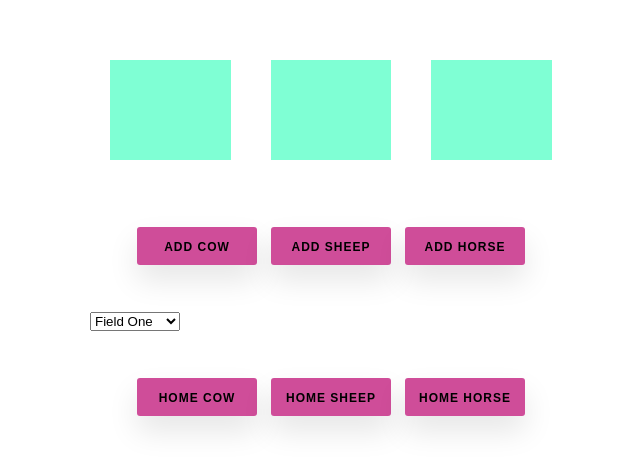
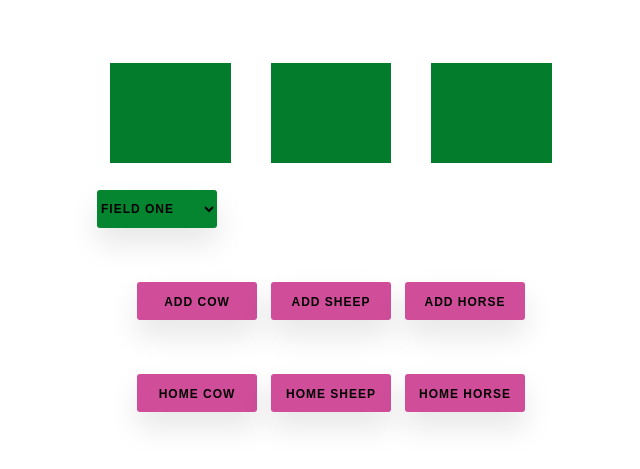
Before and after one commit to dkeparute/React, a React (Create React App) app: page / in a window 1280 px wide. Shown: the part 149-618 px from the top of the page, without its empty margins (309-949 px from the left). Built offline with nearby package versions, Linux system fonts and the light colour scheme.

Commit message:
Ketvirtadienio paskaita

```diff
--- a/src/App.jsx
+++ b/src/App.jsx
@@ -5,22 +5,22 @@ import idGenerator from "./Common/idGenerator";
 function App() {
 
     const [field, setField] = useState([]);
-    // kontroliuojamas STATE
+
     const [fieldNumber, setFieldNumber] = useState(1);
 
-    // Add klausia ka prideti (what: avi ar karve)
+
     const add = (what) => {
-        // pasidarom field kopija nes state busenos tiesiogiai negalime keist
+
         const fieldCopy = field.slice();
-        // tada pridedame karve arba avi  i field kopija
+
         fieldCopy.push({
             id: idGenerator(),
             animal: what,
             field: parseInt(fieldNumber)
         });
-        // atiduojam field kopija
+
         setField(fieldCopy);
-        // tuo paciu pasetinam i local storaga
+        // NORINT JOG NEISITRINTU INFORMACIJA
         localStorage.setItem('animals', JSON.stringify(fieldCopy));
         console.log(fieldCopy);
     }
@@ -28,18 +28,15 @@ function App() {
     const selectField = event => {
         setFieldNumber(event.target.value);
     }
-
+// NORINT JOG PASPAUDUS ISSITRINTU GYVULYS
     const goHome = (id) => {
         const fieldCopy = field.slice();
-        fieldCopy.forEach((a, i) => {
-            if (a.id === id) {
-                fieldCopy.splice(i, 1);
-            }
-        });
+        const ind= fieldCopy.findIndex(e => e.id === id);
+        fieldCopy.splice(ind, 1);
         setField(fieldCopy);
         localStorage.setItem('animals', JSON.stringify(fieldCopy));
     }
-
+// NORINT JOG PASPAUDUS ISVALYTU VISA GRUPE GYVULIU
     const groupGoHome = (group) => {
         const fieldCopy = field.slice();
         while (true) {
@@ -55,9 +52,11 @@ function App() {
 
 
     useEffect(() => {
-        // klausiam ar ka nors turi is gyvuliu
+        //  klausiame ar tu turi kokiu nors gyvuliu? Atsakymas bus null - nieko nera
         const animalsfromStorage = localStorage.getItem('animals');
+        // jeigu yra gyvuliu, tada rasome:
         if (null !== animalsfromStorage) {
+            // ir pasetinam i STATE
             setField(JSON.parse(animalsfromStorage));
         }
     }, []);
@@ -67,30 +66,29 @@ function App() {
         <>
             <div className='field'>
                 <div className='field_part'>
-                    {/* sukuriamas naujas komponentas GroupAnimal */}
-                    {field.map((fieldAnimal, index) => <GroupAnimal key={index} field={1} fieldAnimal={fieldAnimal} goHome={goHome}></GroupAnimal>)}
+
+                    {field.map((fieldAnimal, i) => <GroupAnimal key={i} field={1} fieldAnimal={fieldAnimal} goHome={goHome}></GroupAnimal>)}
                 </div>
                 <div className='field_part'>
-                    {/* sukuriamas naujas komponentas GroupAnimal */}
-                    {field.map((fieldAnimal, index) => <GroupAnimal key={index} field={2} fieldAnimal={fieldAnimal} goHome={goHome}></GroupAnimal>)}
+
+                    {field.map((fieldAnimal, i) => <GroupAnimal key={i} field={2} fieldAnimal={fieldAnimal} goHome={goHome}></GroupAnimal>)}
                 </div>
                 <div className='field_part'>
-                    {/* sukuriamas naujas komponentas GroupAnimal */}
-                    {field.map((fieldAnimal, index) => <GroupAnimal key={index} field={3} fieldAnimal={fieldAnimal} goHome={goHome}></GroupAnimal>)}
+
+                    {field.map((fieldAnimal, i) => <GroupAnimal key={i} field={3} fieldAnimal={fieldAnimal} goHome={goHome}></GroupAnimal>)}
                 </div>
             </div>
-
+            <select value={fieldNumber} onChange={selectField}>
+                <option value={1}>Field One</option>
+                <option value={2}>Field Two</option>
+                <option value={3}>Field Three</option>
+            </select>
             <div>
                 <div className='buttons-holder'>
                     <button onClick={() => add('cow')}>Add cow</button>
                     <button onClick={() => add('sheep')}>Add sheep</button>
                     <button onClick={() => add('horse')}>Add horse</button>
                 </div>
-                <select value={fieldNumber} onChange={selectField}>
-                    <option value={1}>Field One</option>
-                    <option value={2}>Field Two</option>
-                    <option value={3}>Field Three</option>
-                </select>
             </div>
             <div className='buttons-holder'>
                 <button onClick={() => groupGoHome('cow')}>Home cow</button>
--- a/src/App.scss
+++ b/src/App.scss
@@ -111,7 +111,7 @@ button {
     align-items: flex-start;
 
     .field_part {
-        background-color: aquamarine;
+        background-color: rgb(3, 124, 44);
         margin: 20px;
         display: flex;
         justify-content: flex-start;
@@ -126,7 +126,7 @@ button {
             height: 140px;
             width: 140px;
             border-radius: 50%;
-            border: 4px dotted purple;
+            border: 4px solid rgb(22, 45, 245);
             margin: 10px;
             display: flex;
             justify-content: center;
@@ -135,7 +135,7 @@ button {
         .sheep {
             height: 140px;
             width: 140px;
-            border: 4px dotted rgb(47, 75, 230);
+            border: 4px solid rgb(198, 248, 14);
             margin: 10px;
             display: flex;
             justify-content: center;
@@ -143,16 +143,12 @@ button {
         }
         .horse {
             height: 100px;
-            width: 100px;
-            border: 4px dotted rgb(219, 30, 30);
-            transform: rotate(45deg);
-            margin: 30px;
+            width: 140px;
+            border: 4px solid rgb(219, 30, 30);
+            margin: 10px;
             display: flex;
             justify-content: center;
             align-items: center;
-            h2, button {
-                transform: rotate(-45deg);
-            }
         }
     }
 }
@@ -162,3 +158,20 @@ button {
     justify-content: center;
     align-items: center;
 }
+select {
+    font-weight: 600;
+    text-transform: uppercase;
+    font-size: 0.75em;
+    letter-spacing: 1px;
+    height: 38px;
+    width: 120px;
+    line-height: 38px;
+    overflow: hidden;
+    background: rgb(6, 133, 48);
+    border-radius: 3px;
+    box-shadow: 0 15px 30px rgba(black, 0.1);
+    border: 0;
+    cursor: pointer;
+    transition: all 0.3s ease;
+    margin: 7px;
+}
```
